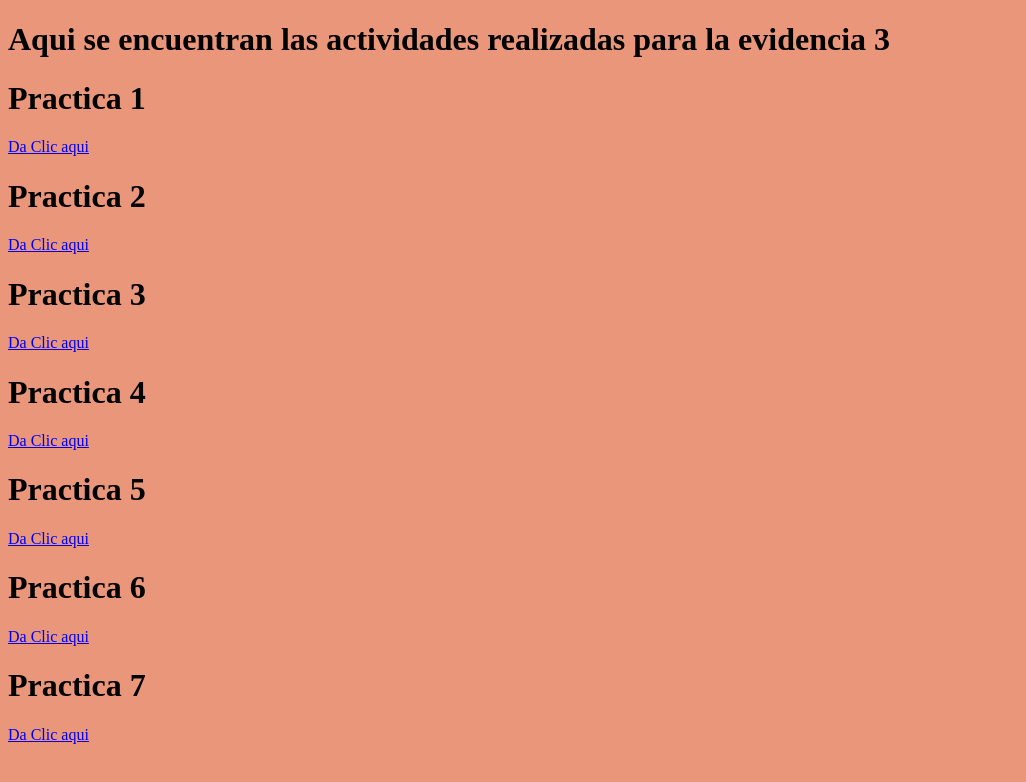
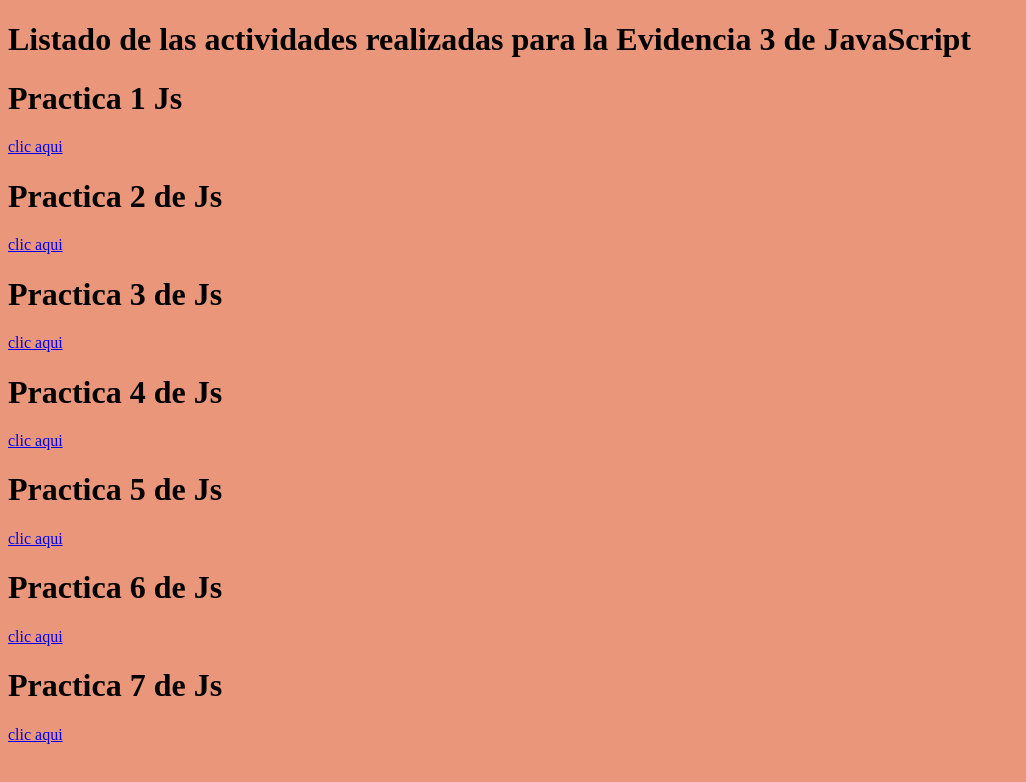
Before and after one commit to DanielaMDiazN/JavaScript, a plain HTML site: page indexJS_DanielaMDiazN.html in a window 1280 px wide. Shown: the whole page, without its empty margins (0-1026 px from the left). Drawn offline with Linux system fonts and the light colour scheme.

Commit message:
ajuste de texto

```diff
--- a/indexJS_DanielaMDiazN.html
+++ b/indexJS_DanielaMDiazN.html
@@ -7,26 +7,26 @@
     <title>Evidencia 3 JavaScript</title>
 </head>
 <body style="background-color: darksalmon;">
-    <h1>Aqui se encuentran las actividades realizadas para la evidencia 3</h1>
-    <h1>Practica 1</h1>
-    <a href="file:///C:/FDW/website51/DanielaMDiazN/JS/js1.html"> Da Clic aqui</a>
+    <h1>Listado de las actividades realizadas para la Evidencia 3 de JavaScript</h1>
+    <h1>Practica 1 Js</h1>
+    <a href="js1.html"> clic aqui</a>
     <br>
-    <h1>Practica 2</h1>
-    <a href="js2.html"> Da Clic aqui</a>
+    <h1>Practica 2 de Js</h1>
+    <a href="js2.html"> clic aqui</a>
     <br>
-    <h1>Practica 3</h1>
-    <a href="js3.html">Da Clic aqui</a>
+    <h1>Practica 3 de Js</h1>
+    <a href="js3.html">clic aqui</a>
     <br>
-    <h1>Practica 4</h1>
-    <a href="js4.html">Da Clic aqui</a>
+    <h1>Practica 4 de Js</h1>
+    <a href="js4.html">clic aqui</a>
     <br>
-    <h1>Practica 5</h1>
-    <a href="js5.html">Da Clic aqui</a>
+    <h1>Practica 5 de Js</h1>
+    <a href="js5.html">clic aqui</a>
     <br>
-    <h1>Practica 6</h1>
-    <a href="js6.html">Da Clic aqui</a>
+    <h1>Practica 6 de Js</h1>
+    <a href="js6.html">clic aqui</a>
     <br>
-    <h1>Practica 7</h1>
-    <a href="js7.html">Da Clic aqui</a>
+    <h1>Practica 7 de Js</h1>
+    <a href="js7.html">clic aqui</a>
 </body>
 </html>
```
